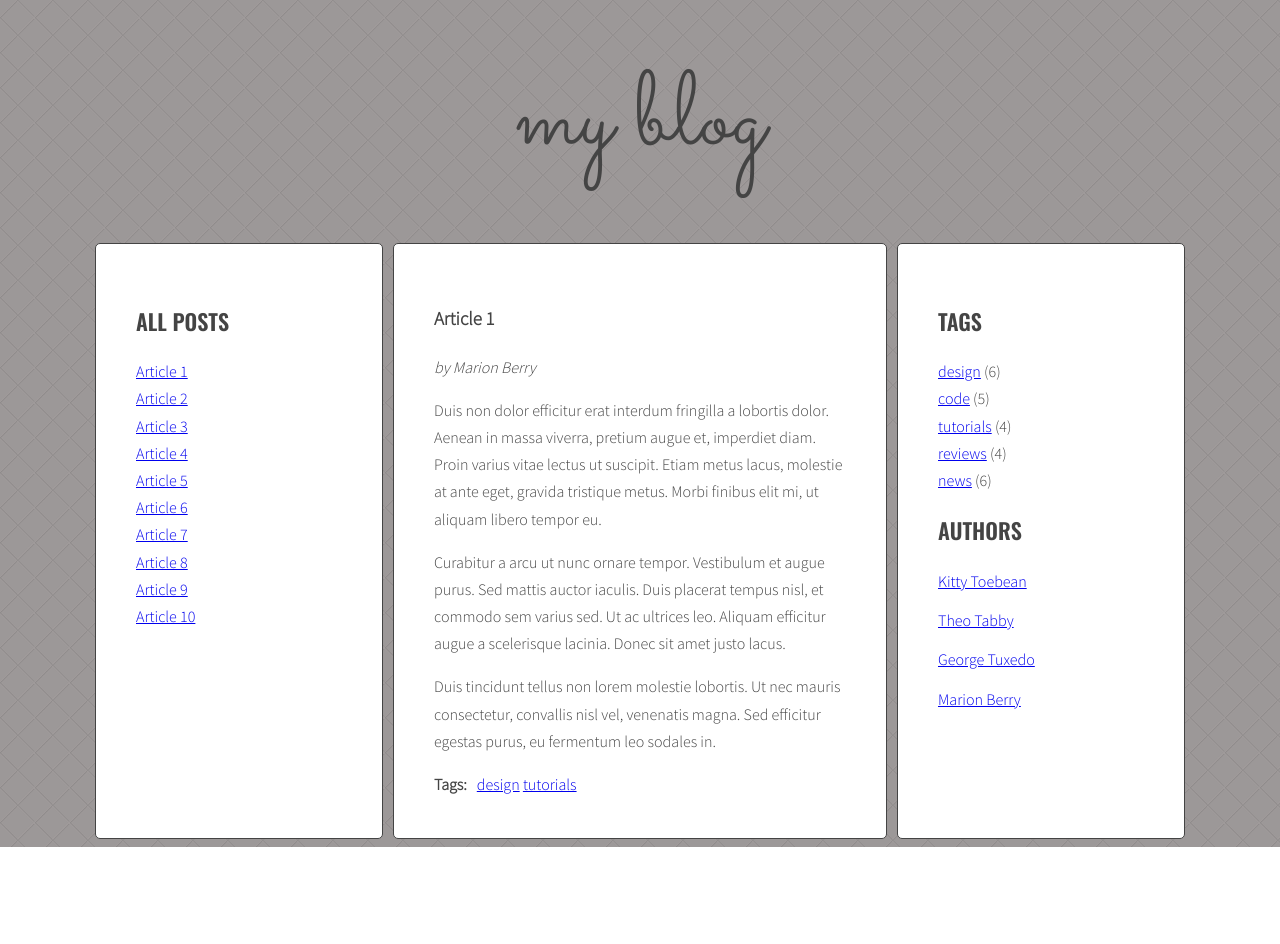
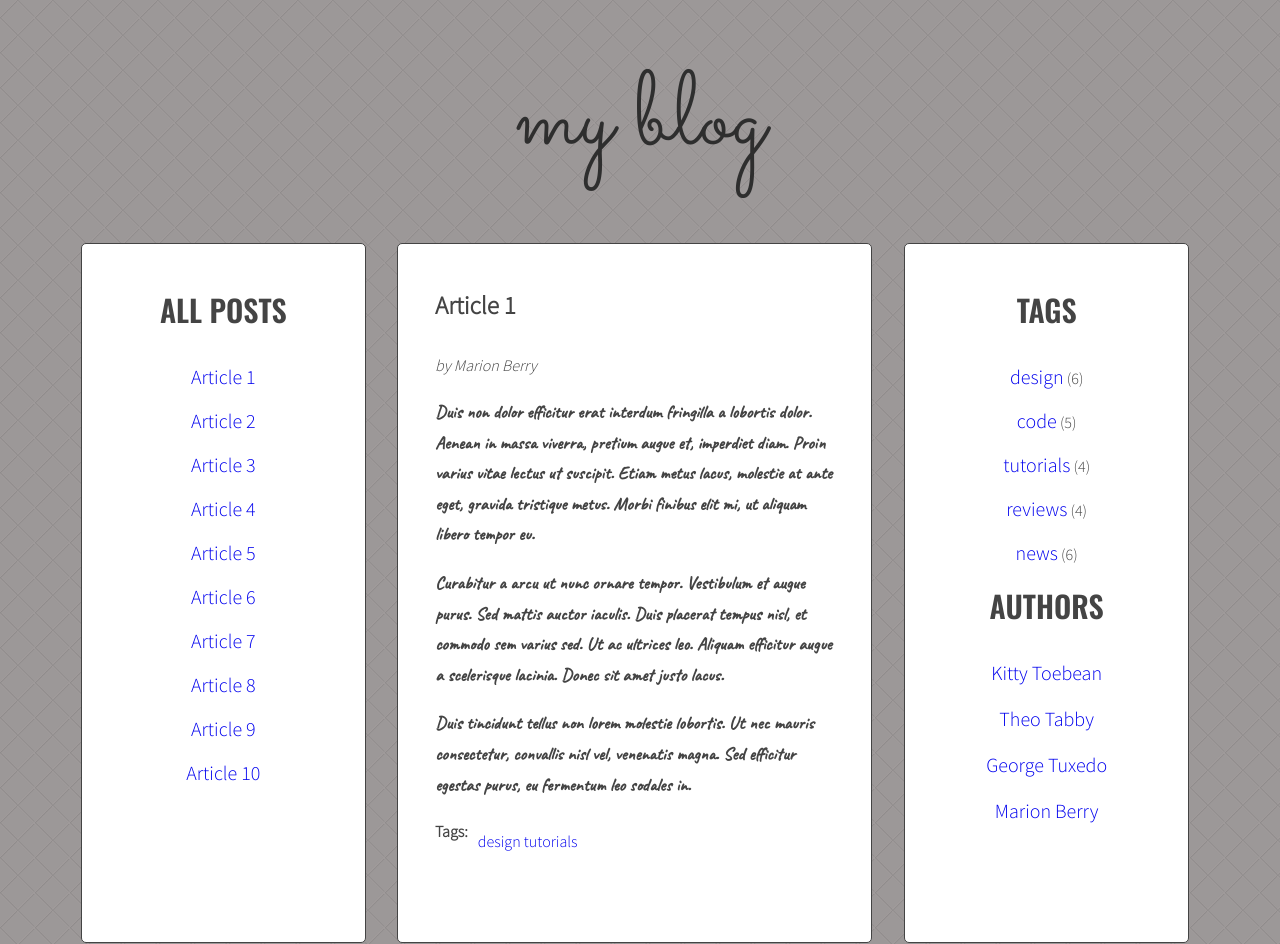
Before and after one commit to Osytek/javascript-blog, a website: page index.html in a window 1280 px wide. Shown: the top 944 px of the page. Before the commit the page ends 847 px from the top, so only its background shows below. Drawn offline with nearby package versions, Linux system fonts and the light colour scheme.

Commit message:
change styles in style.scss

```diff
--- a/index.html
+++ b/index.html
@@ -3,20 +3,22 @@
      <head>
           <meta charset="UTF-8" />
           <title>javascript-blog</title>
+          <link rel="preconnect" href="https://fonts.gstatic.com">
+          <link href="https://fonts.googleapis.com/css2?family=Caveat&display=swap" rel="stylesheet">
           <link rel="stylesheet" href="vendor/bootstrap-grid.css">
           <link rel="stylesheet" href="css/style.css">
      </head>
      <body>
         <div class="blog">
             <div class="container">
-              <h1 class="logo">my blog</h1>
-              <main class="wrapper">
-                <aside class="sidebar">
+              <h1 class="logo"><a href="#">my blog</a></h1>
+              <main class="wrapper row">
+                <aside class="sidebar col-xs-9 col-sm-9 col-md-9 col-lg-3 col-xl-3 col-xxl-3">
                   <h2 class="section-title">All posts</h2>
                   <ul class="list titles">
                   </ul>
                 </aside>
-                <section class="posts">
+                <section class="posts col-xs-9 col-sm-9 col-md-9 col-lg-5 col-xl-5 col-xxl-5">
                   <article class="post active" id="article-1">
                     <h3 class="post-title">Article 1</h3>
                     <p class="post-author">by Marion Berry</p>
@@ -202,7 +204,7 @@
                     </div>
                   </article>
                 </section>
-                <aside class="sidebar">
+                <aside class="sidebar col-xs-9 col-sm-9 col-md-9 col-lg-3 col-xl-3 col-xxl-3">
                   <h2 class="section-title">Tags</h2>
                   <ul class="list tags">
                     <li><a href="#">design</a> <span>(6)</span></li>
--- a/sass/style.scss
+++ b/sass/style.scss
@@ -30,10 +30,12 @@ body {
 }
 
 .section-title {
-  font-size: 22px;
+  font-size: 30px;
   text-transform: uppercase;
   font-family: $font-header;
   font-weight: 600;
+  text-align: center;
+  margin-top: 0;
   span {
     text-transform: none;
     font-weight: 400;
@@ -42,26 +44,18 @@ body {
 }
 
 /* Layout */
-
-.wrapper {
-  display: flex;
-  margin-left: 10px;
+.wrapper{
+  justify-content: space-around;
 }
-
-.sidebar {
-  flex: 1 0 0;
-}
-
-.posts {
-  flex: 2 0 0;
-}
-
 .sidebar, .posts {
   background: $color-light;
   margin-right: 10px;
   padding: 40px;
   border: 1px solid $color-dark;
   border-radius: 5px;
+}
+.posts{
+  min-height: 700px;
 }
 
 /* Logo */
@@ -72,22 +66,46 @@ body {
   font-size: 104px;
   line-height: 1;
   text-align: center;
+  a{
+    text-decoration: none;
+    color: rgb(46, 46, 46);
+    transition: 1s;
+  }
+  a:hover{
+    color: white;
+    transition: 1s;
+  }
 }
 
 /* Lists */
 
-.list {
+.list{
   list-style-type: none;
   margin: 0;
   padding: 0;
+  text-align: center;
+  li{
+    margin: 10px 0;
+  }
+  a{
+    text-decoration: none;
+    font-size: 20px;
+  }
+  a:hover{
+    font-weight: 900;
+  }
   .active {
     font-weight: bold;
   }
 }
 
+
 .list-horizontal {
   li {
     display: inline-block;
+    a{
+      font-size: 16px;
+    }
   }
 }
 
@@ -100,11 +118,18 @@ body {
 }
 
 /* Post */
-
 .post {
-  display: none;
+  opacity: 0;
+  transition: 1s;
+  position: absolute;
   &.active {
+    transition: 1s;
+    opacity: 1;
+    z-index: 1;
+    width: 400px;
     display: block;
+    left: 50%;
+  transform: translate(-50%, 0);
   }
 }
 
@@ -116,5 +141,28 @@ body {
   display: flex;
   p {
     margin: 0 10px 0 0;
+    font-size: 16px;
   }
 }
+.post-title{
+  font-size: 25px;
+  margin-top: 0;
+}
+.post-content{
+  font-size: 18px;
+  font-family: 'Caveat', cursive;
+  font-weight: 800;
+  max-width: 400px;
+  position: relative;
+}
+@media (max-width: 439px) {
+  .posts{
+    height: 900px;
+  }
+  .post-content{
+    width: 300px;
+  }
+  .post.active{
+    width: 300px;
+  }
+}
```
Also changed, not shown: css/style.css, 1 other file.
